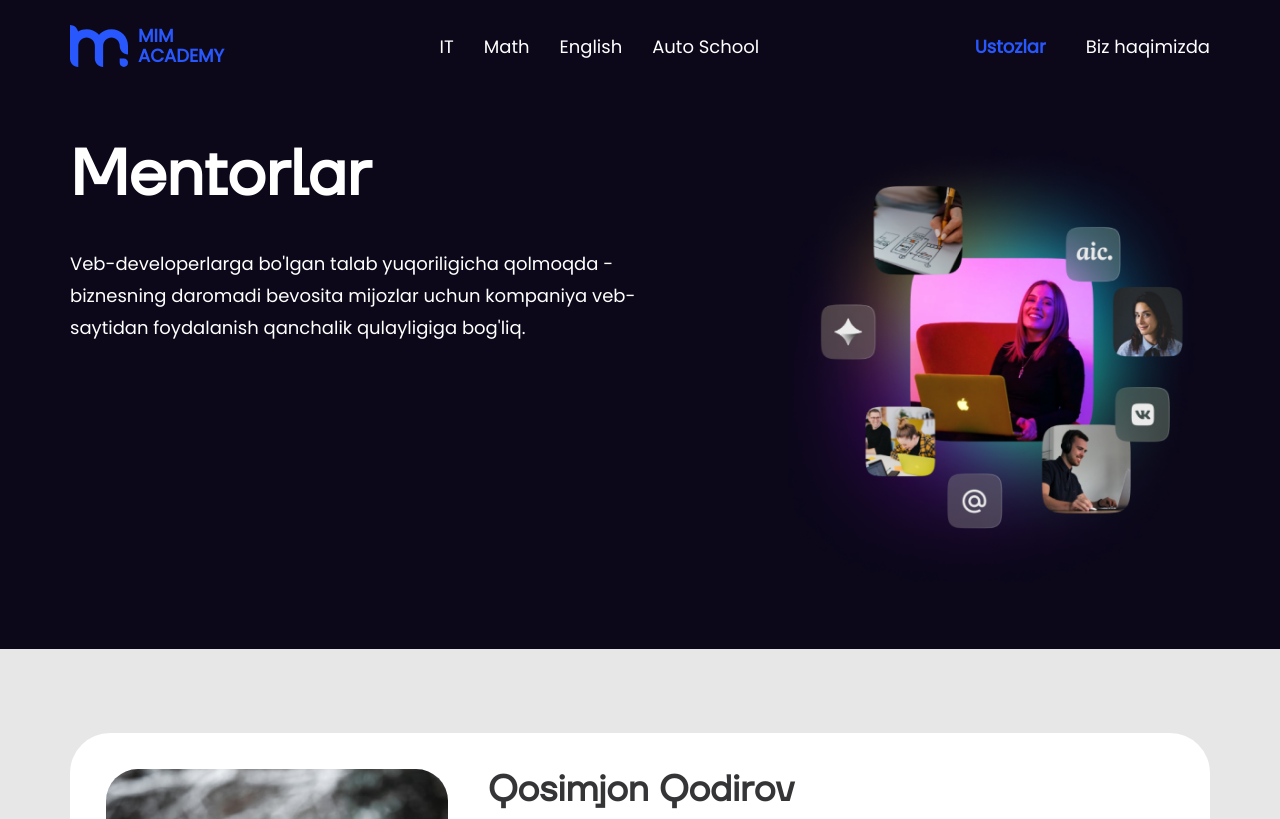
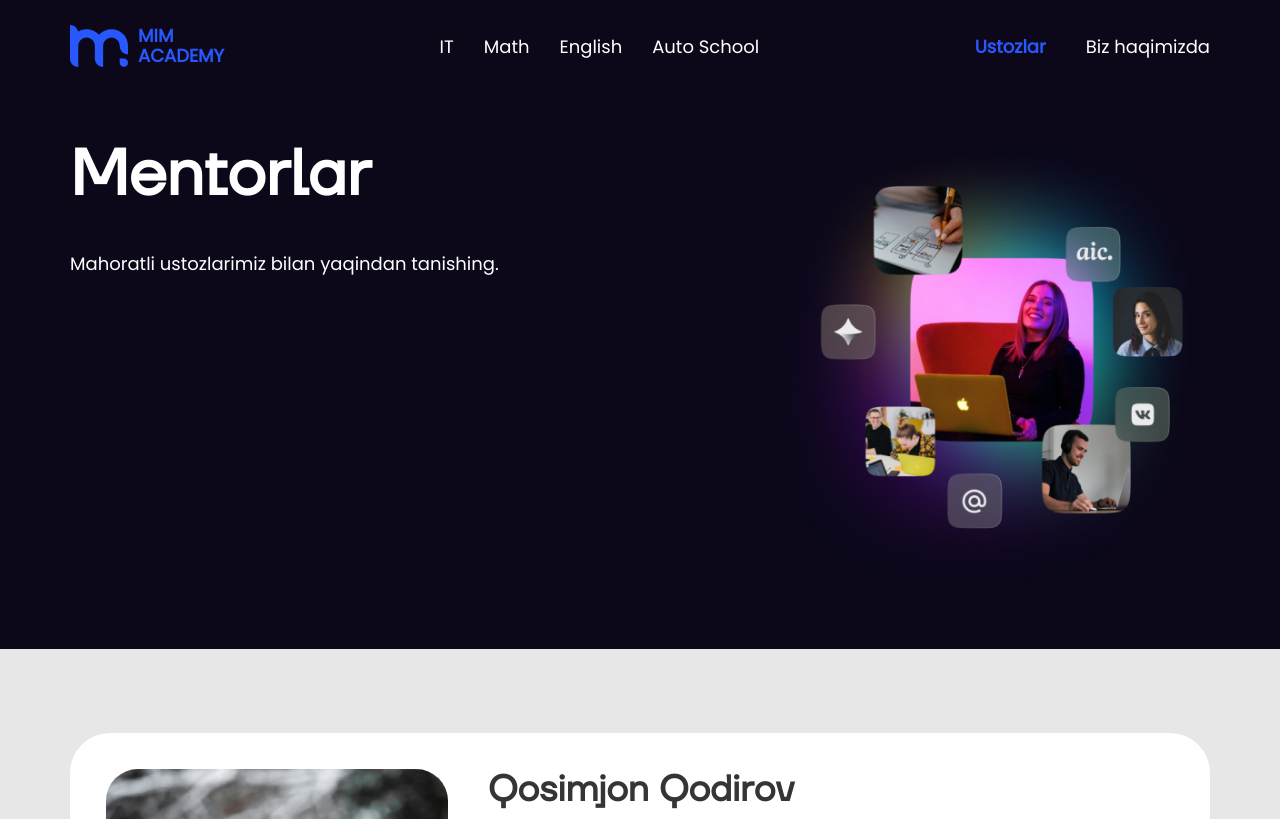
Before and after one commit to qosimqodiriy/MimSchool, a Nuxt app: page /teachers in a window 1280 px wide. Shown: the top 819 px of the page. Built offline with nearby package versions, Linux system fonts and the light colour scheme.

Commit message:
change: mentor

```diff
--- a/components/MainSectionTwo.vue
+++ b/components/MainSectionTwo.vue
@@ -50,7 +50,7 @@ export default {
             {
                type: 1,
                name: "Mentorlar",
-               text: "Veb-developerlarga bo'lgan talab yuqoriligicha qolmoqda - biznesning daromadi bevosita mijozlar uchun kompaniya veb-saytidan foydalanish qanchalik qulayligiga bog'liq.",
+               text: "Mahoratli ustozlarimiz bilan yaqindan tanishing.",
             },
             {
                type: 2,
```
